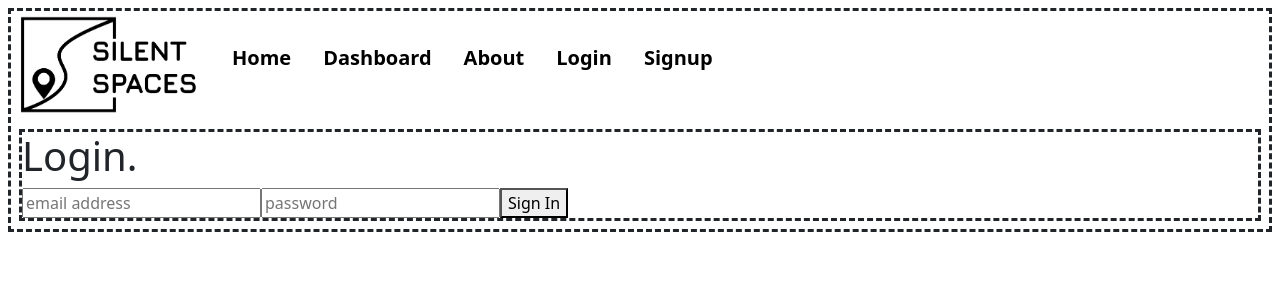
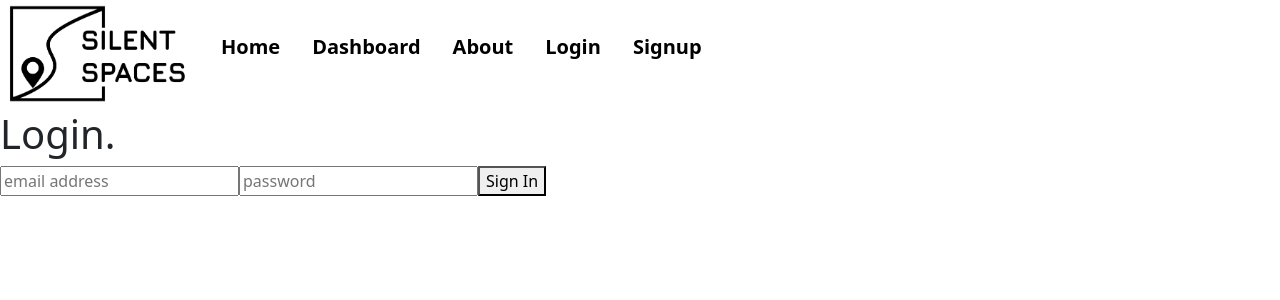
Before and after one commit to Esatduman/Silent-Spaces, a React (Vite) app in the folder Coding Project/silent-spaces/: page /login in a window 1280 px wide. Shown: the top 300 px of the page. Built offline with nearby package versions, Linux system fonts and the light colour scheme; no server answers.

Commit message:
Remove global dash border in app.css

```diff
--- a/Coding Project/silent-spaces/src/App.css
+++ b/Coding Project/silent-spaces/src/App.css
@@ -67,11 +67,6 @@
 
 }
 
-div {
-    border-style: dashed;
-    margin: 0.5rem;
-}
-
 .space-list {
     display: flex;
     flex-wrap: wrap;
@@ -108,8 +103,3 @@ div {
 
 
 }
-
-.profile_icon{
-    height: 50px;
-    width: 50px;
-  }
```
